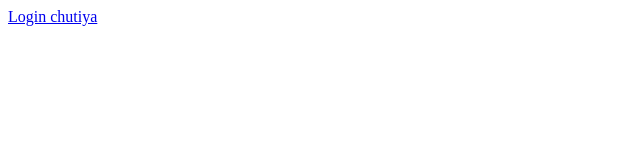
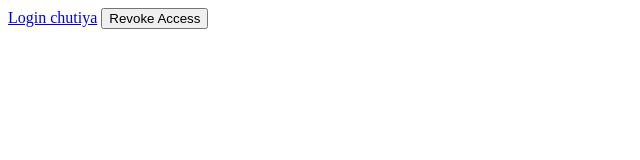
Before and after one commit to sidkulkarni/HackDavis-Fitbit, a plain HTML site: page index.html in a window 1280 px wide. Shown: the whole page, without its empty margins (0-640 px from the left). Drawn offline with Linux system fonts and the light colour scheme.

Commit message:
Add files via upload

```diff
--- a/index.html
+++ b/index.html
@@ -7,6 +7,8 @@
 <body>
 <a href="https://www.fitbit.com/oauth2/authorize?response_type=token&client_id=22DC2V&redirect_uri=https%3A%2F%2Fsidkulkarni.github.io%2Ffitibit.github.io%2F&scope=activity%20heartrate%20location%20nutrition%20profile%20settings%20sleep%20social%20weight&expires_in=604800">Login chutiya</a>
 
+<button onclick = "revokeAccess()">Revoke Access</button>
+
 <script src="app2.js"></script>
 </body>
 </html>
```
